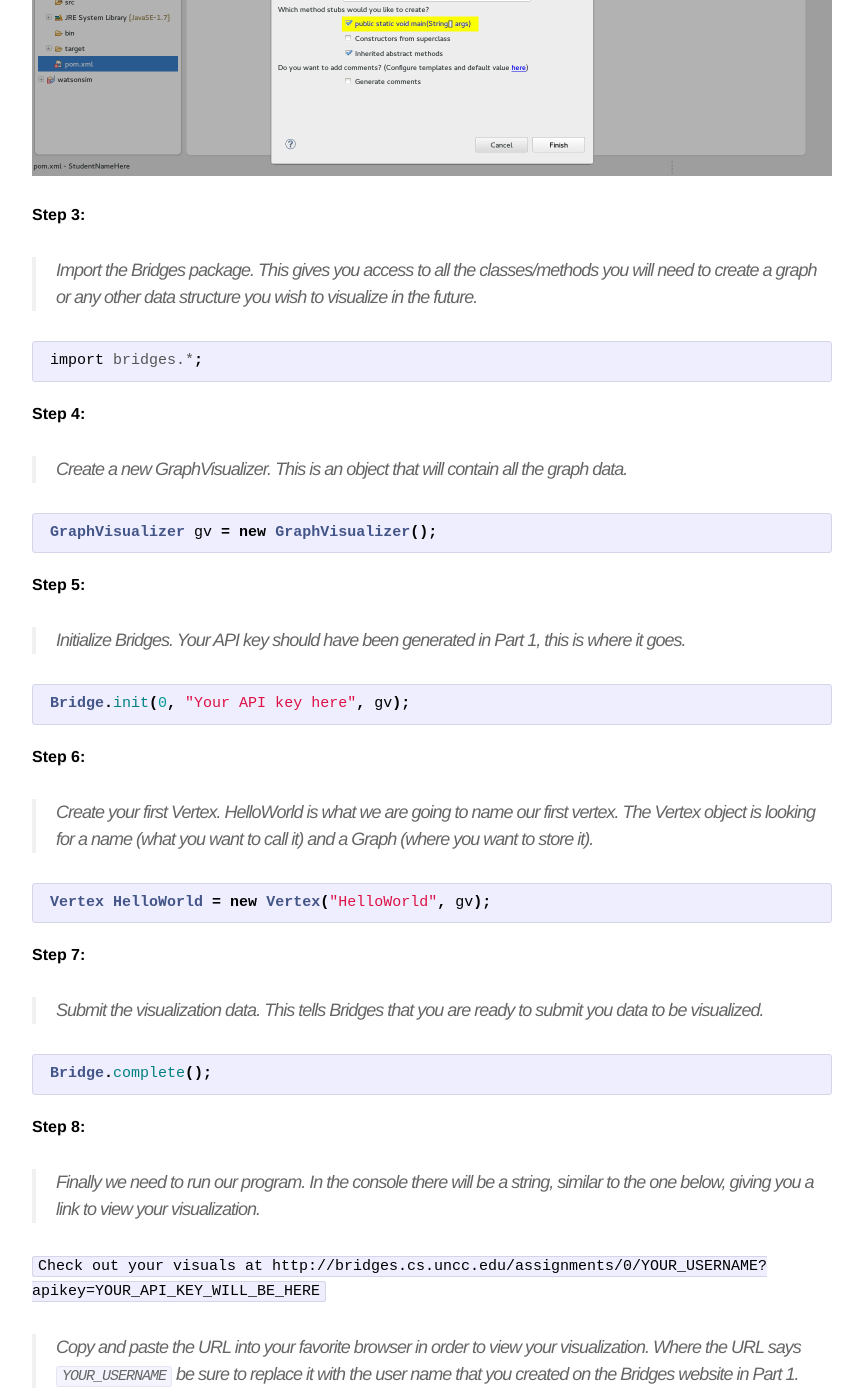
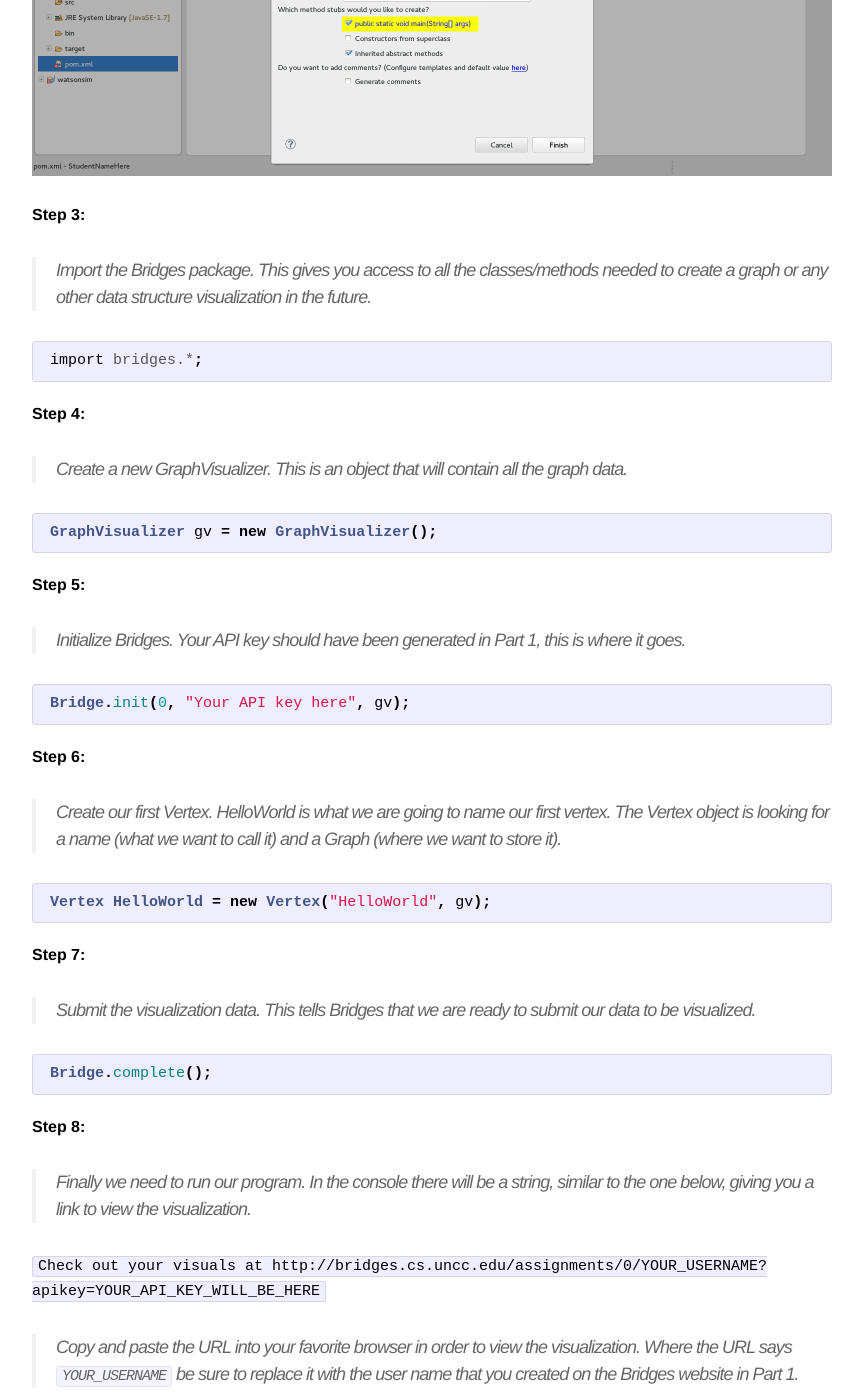
Before and after one commit to Dismembered/Dismembered.github.io, a Jekyll site: the page built from _posts/2014-06-23-HelloWorld-Tutorial_part2.markdown, in a window 1280 px wide and 1400 px high, scrolled down 1287 px. Shown: the whole window, without its empty margins (208-1071 px from the left). Built offline with Jekyll 4.4.1, drawn with Linux system fonts in a browser that asks for light colours.

Commit message:
Update 2014-06-23-HelloWorld-Tutorial_part2.markdown

```diff
--- a/_posts/2014-06-23-HelloWorld-Tutorial_part2.markdown
+++ b/_posts/2014-06-23-HelloWorld-Tutorial_part2.markdown
@@ -21,7 +21,7 @@ categories: jekyll update
 
 **Step 3:**
 
-> Import the Bridges package. This gives you access to all the classes/methods you will need to create a graph or any other data structure you wish to visualize in the future.
+> Import the Bridges package. This gives you access to all the classes/methods needed to create a graph or any other data structure visualization in the future.
 
 {% highlight java  %}
 
@@ -51,7 +51,7 @@ Bridge.init(0, "Your API key here", gv);
 
 **Step 6:**
 
-> Create your first Vertex. HelloWorld is what we are going to name our first vertex. The Vertex object is looking for a name (what you want to call it) and a Graph (where you want to store it).
+> Create our first Vertex. HelloWorld is what we are going to name our first vertex. The Vertex object is looking for a name (what we want to call it) and a Graph (where we want to store it).
 
 {% highlight java  %}
 
@@ -61,7 +61,7 @@ Vertex HelloWorld = new Vertex("HelloWorld", gv);
 
 **Step 7:**
 
-> Submit the visualization data. This tells Bridges that you are ready to submit you data to be visualized.
+> Submit the visualization data. This tells Bridges that we are ready to submit our data to be visualized.
 
 {% highlight java  %}
 
@@ -72,10 +72,10 @@ Bridge.complete();
 **Step 8:**
 
 > Finally we need to run our program.
-In the console there will be a string, similar to the one below, giving you a link to view your visualization.
+In the console there will be a string, similar to the one below, giving you a link to view the visualization.
 
 `Check out your visuals at http://bridges.cs.uncc.edu/assignments/0/YOUR_USERNAME?apikey=YOUR_API_KEY_WILL_BE_HERE`
 
-> Copy and paste the URL into your favorite browser in order to view your visualization. Where the URL says `YOUR_USERNAME` be sure to replace it with the user name that you created on the Bridges website in Part 1.
+> Copy and paste the URL into your favorite browser in order to view the visualization. Where the URL says `YOUR_USERNAME` be sure to replace it with the user name that you created on the Bridges website in Part 1.
 
 Congratulations on creating your very first visualization with Bridges!
```
